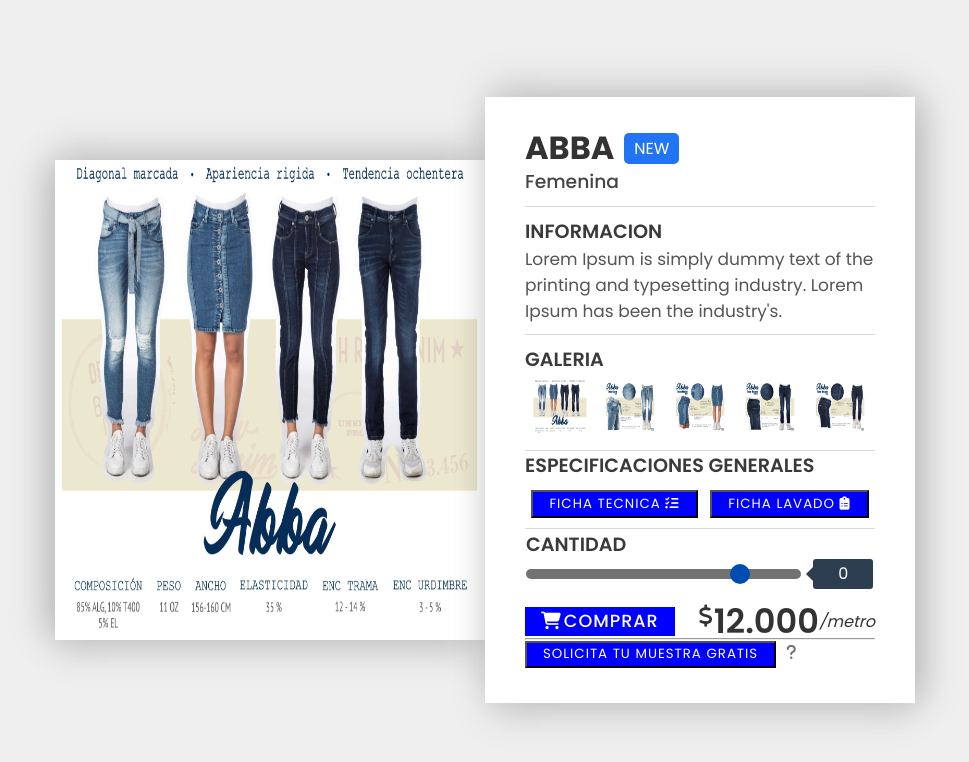
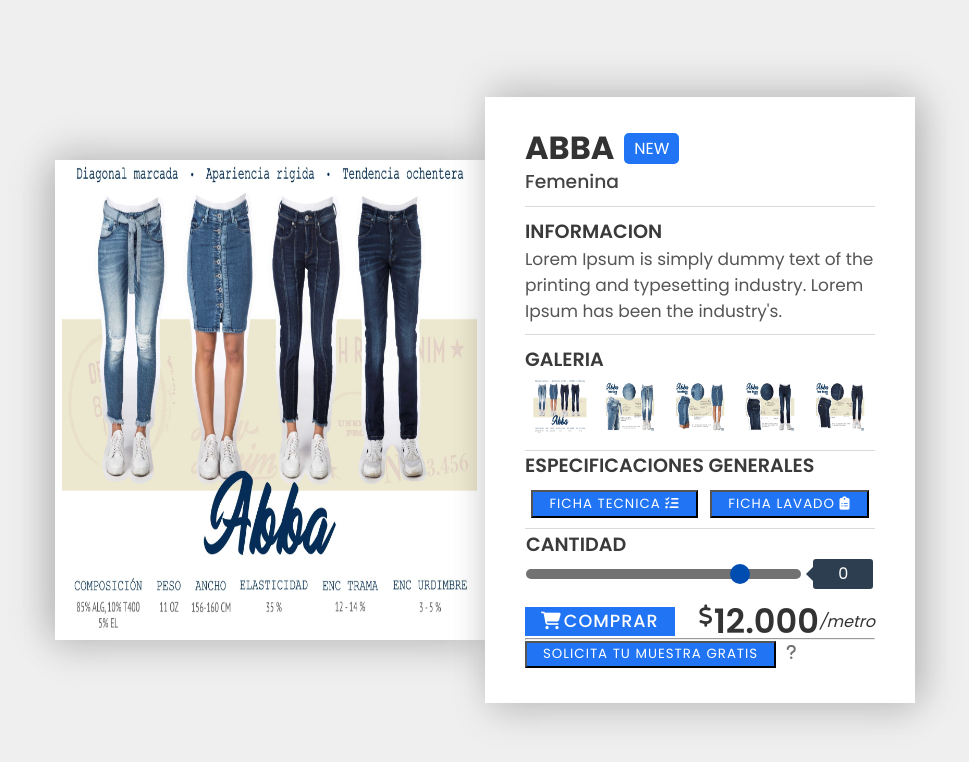
Before and after one commit to vikthorarangho15/portafolio, a plain HTML site: page index.html in a window 1280 px wide. Shown: the whole page, without its empty margins (155-1124 px from the left). Drawn offline with Linux system fonts and the light colour scheme.

Commit message:
Add files via upload

```diff
--- a/style.css
+++ b/style.css
@@ -257,7 +257,7 @@ body{
 
 .buy{
     padding: .1rem 1rem;
-    background-color: blue;
+    background-color: #2175f5;
     text-decoration: none;
     color: #fff;
     text-transform: uppercase;
@@ -345,7 +345,7 @@ body{
 .ficha{
     margin:auto;
     padding: .1rem 1rem;
-    background-color: blue;
+    background-color:#2175f5;
     text-decoration: none;
     color: #fff;
     text-transform: uppercase;
```
